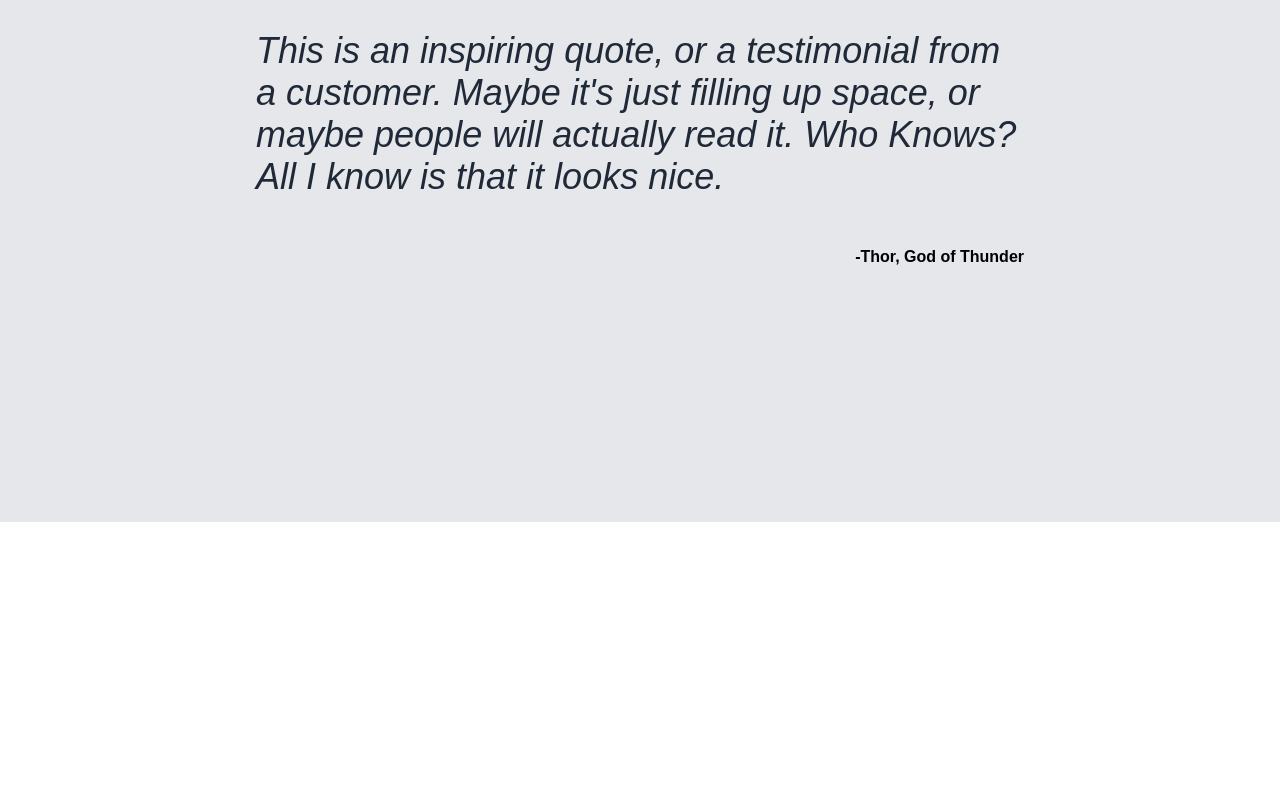
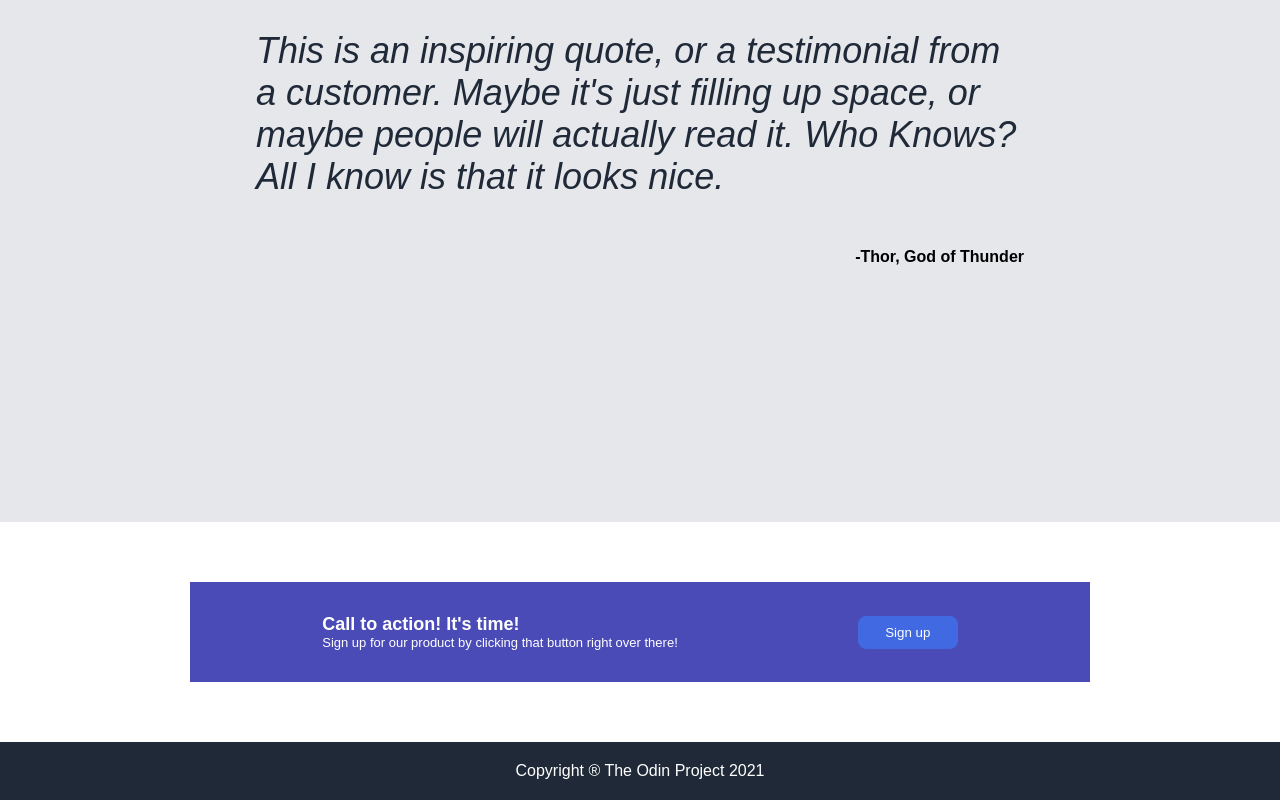
Before and after one commit to versainor1/Project-Landing-Page, a plain HTML site: page index.html in a window 1280 px wide. Shown: the part 1536-2336 px from the top of the page. Before the commit the page ends 2058 px from the top, so only its background shows below. Drawn offline with Linux system fonts and the light colour scheme.

Commit message:
Finished creating the fourth section and footer

```diff
--- a/index.html
+++ b/index.html
@@ -84,5 +84,29 @@
         <div class="third-section-text">-Thor, God of Thunder</div>
     </div>
 
+
+<!-- fourth section -->
+
+
+   <div class="fourth-section">
+    <div class="fourth-section-container">
+        <div class="fourth-section-left-side">
+            <div class="fourth-section-header">Call to action! It's time!</div>
+            <div class="fourth-section-text">Sign up for our product by clicking that button right over there!</div>
+        </div>
+        <div class="fourth-section-right-side">
+            <button class="sign-up">Sign up</button>
+        </div>
+    </div>
+   </div>
+
+<!-- footer -->
+
+   <div class="footer">
+    Copyright ® The Odin Project 2021
+    </div>
+
+
+
 </body>
 </html>
--- a/styles.css
+++ b/styles.css
@@ -151,3 +151,57 @@ img {
     justify-content: end;
     font-weight: bolder;
 }
+
+.fourth-section {
+    display: flex;
+    justify-content: center;
+    padding: 40px;
+    margin: 20px;
+}
+
+.fourth-section-container {
+    display: flex;
+    justify-content: center;
+    text-align: center;
+    width: 900px;
+    height: 100px;
+    background: rgb(75, 75, 184);
+    gap: 180px;
+}
+
+.fourth-section-header {
+    color: white;
+    font-weight: bolder;
+    font-size: large;
+}
+
+.fourth-section-text {
+    color: white;
+    font-weight: 100;
+    font-size: small;
+}
+
+.fourth-section-left-side {
+    display: flex;
+    justify-content: center;
+    flex-direction: column;
+    text-align: left;
+
+}
+
+.fourth-section-right-side {
+    display: flex;
+    justify-content: center;
+    flex-direction: column;
+    text-align: right;
+
+}
+
+.footer {
+    background: #1F2937;
+    color: white;
+    display: flex;
+    align-items: center;
+    justify-content: center;
+    padding: 20px;
+}
```
